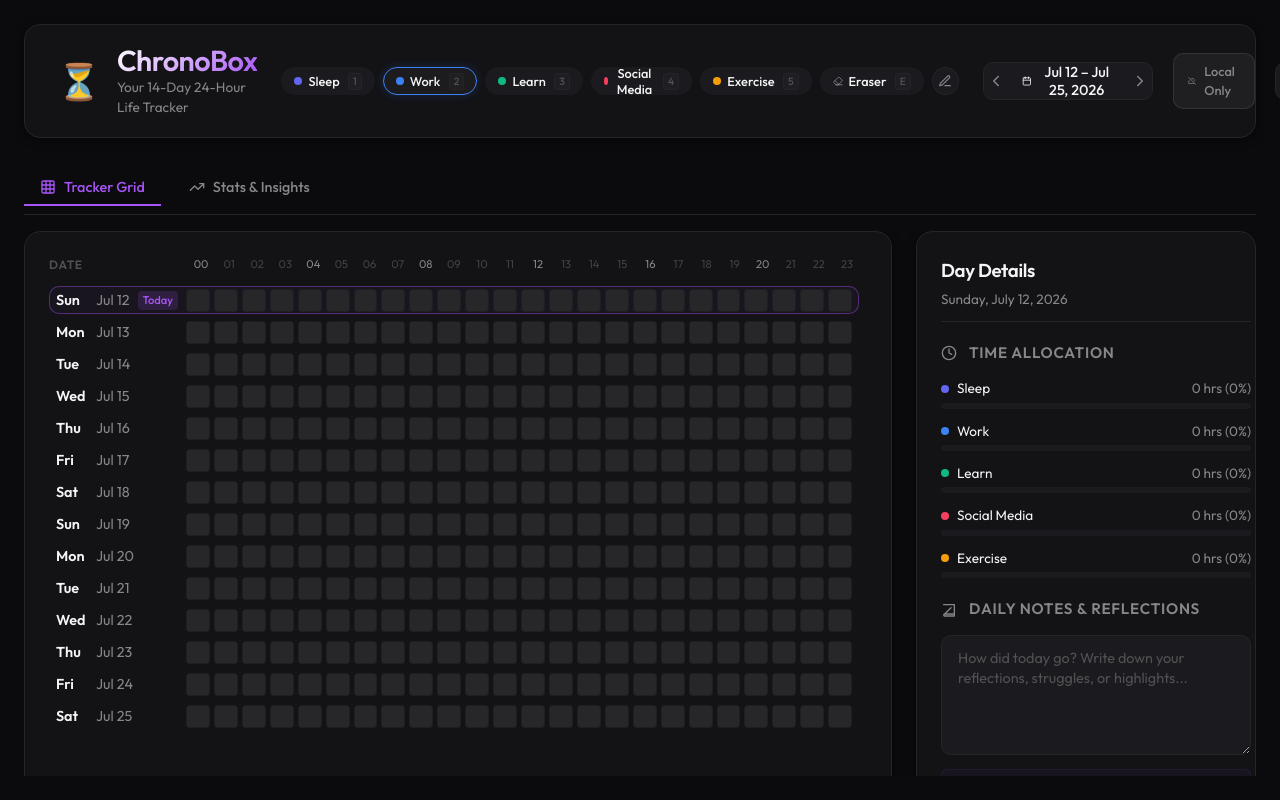
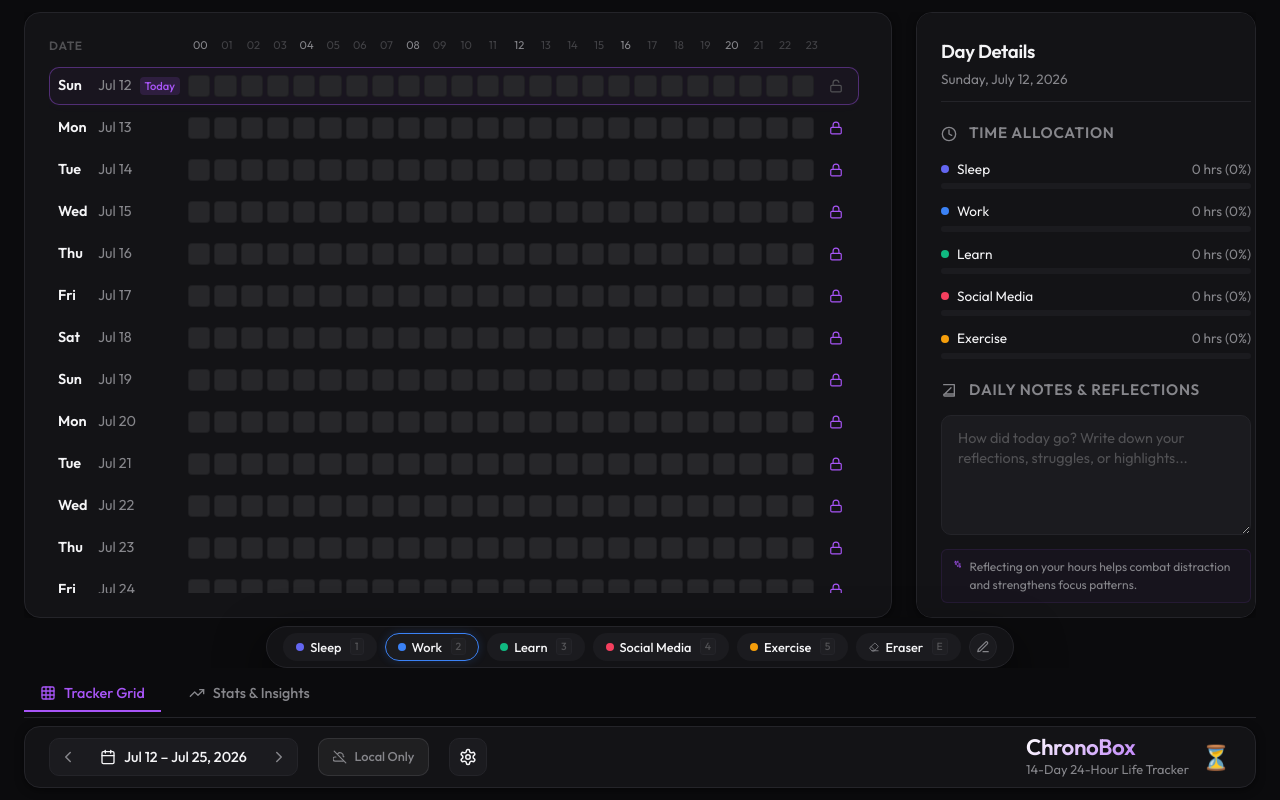
Before and after one commit to codeclose17/trackerLive, an Angular app: page / in a window 1280 px wide. Built offline with nearby package versions, Linux system fonts and the light colour scheme.

Commit message:
Implement touch safety, db debouncing, and compact bottom layout

```diff
--- a/src/app/app.component.html
+++ b/src/app/app.component.html
@@ -1,20 +1,43 @@
 <div class="container dashboard-layout">
-  <!-- 1. HEADER COMPONENT WITH PALETTE -->
-  <app-header
-    [dateRangeText]="getDateRangeText()"
-    [syncState]="syncState"
-    [isSyncEnabled]="settings.syncEnabled"
+  <!-- 1. MAIN DASHBOARD CONTENT AREA (AT THE VERY TOP) -->
+  <div class="dashboard-content">
+    <!-- VIEW A: TRACKER GRID TAB -->
+    <div *ngIf="activeTab === 'grid'" class="grid-tab-container">
+      <div class="grid-wrapper">
+        <app-tracker-grid
+          [dates]="dates"
+          [records]="records"
+          [categories]="settings.categories"
+          [activeCategoryId]="activeCategoryId"
+          [selectedDate]="selectedDate"
+          (paintCell)="handlePaintCell($event)"
+          (selectDate)="selectedDate = $event"
+          (updateNotes)="handleUpdateNotes($event)"
+        ></app-tracker-grid>
+      </div>
+
+      <!-- FLOATING PALETTE BAR -->
+      <div class="bottom-palette-bar">
+        <app-category-picker
+          [layout]="'inline'"
           [categories]="settings.categories"
           [activeCategoryId]="activeCategoryId"
           (selectCategory)="activeCategoryId = $event"
           (addCategory)="handleAddCategory($event)"
           (updateCategory)="handleUpdateCategory($event)"
           (deleteCategory)="handleDeleteCategory($event)"
-    (prevPeriod)="handlePrevPeriod()"
-    (nextPeriod)="handleNextPeriod()"
-    (resetPeriod)="handleResetPeriod()"
-    (openSettings)="isSettingsOpen = true"
-  ></app-header>
+        ></app-category-picker>
+      </div>
+    </div>
+
+    <!-- VIEW B: STATS DASHBOARD TAB -->
+    <app-stats-dashboard
+      *ngIf="activeTab === 'stats'"
+      [dates]="dates"
+      [records]="records"
+      [categories]="settings.categories"
+    ></app-stats-dashboard>
+  </div>
 
   <!-- 2. TAB SELECTOR BAR -->
   <div class="tab-container">
@@ -30,29 +53,16 @@
     </button>
   </div>
 
-  <!-- 3. MAIN DASHBOARD CONTENT AREA -->
-  <div class="dashboard-content">
-    <!-- VIEW A: TRACKER GRID & RIGHT COLUMN DETAILS -->
-    <app-tracker-grid
-      *ngIf="activeTab === 'grid'"
-      [dates]="dates"
-      [records]="records"
-      [categories]="settings.categories"
-      [activeCategoryId]="activeCategoryId"
-      [selectedDate]="selectedDate"
-      (paintCell)="handlePaintCell($event)"
-      (selectDate)="selectedDate = $event"
-      (updateNotes)="handleUpdateNotes($event)"
-    ></app-tracker-grid>
-
-    <!-- VIEW B: STATS DASHBOARD -->
-    <app-stats-dashboard
-      *ngIf="activeTab === 'stats'"
-      [dates]="dates"
-      [records]="records"
-      [categories]="settings.categories"
-    ></app-stats-dashboard>
-  </div>
+  <!-- 3. COMPACT CONTROLS HEADER (NOW AT THE BOTTOM) -->
+  <app-header
+    [dateRangeText]="getDateRangeText()"
+    [syncState]="syncState"
+    [isSyncEnabled]="settings.syncEnabled"
+    (prevPeriod)="handlePrevPeriod()"
+    (nextPeriod)="handleNextPeriod()"
+    (resetPeriod)="handleResetPeriod()"
+    (openSettings)="isSettingsOpen = true"
+  ></app-header>
 
   <!-- 4. DATABASE SETTINGS MODAL -->
   <app-settings-modal
--- a/src/app/app.component.ts
+++ b/src/app/app.component.ts
@@ -75,6 +75,7 @@ export class AppComponent implements OnInit, OnDestroy {
   syncState: SyncState = { status: 'idle' };
 
   private unsubscribeRealtime: () => void = () => {};
+  private syncTimers: Record<string, any> = {};
 
   constructor(private dbService: DbService) {}
 
@@ -199,6 +200,46 @@ export class AppComponent implements OnInit, OnDestroy {
     }
   }
 
+  // Debounced database sync queue
+  private queueSupabaseSync(date: string): void {
+    const { supabaseUrl, supabaseAnonKey, syncEnabled } = this.settings;
+    if (!syncEnabled || !supabaseUrl || !supabaseAnonKey) return;
+
+    this.syncState = { status: 'syncing' };
+
+    if (this.syncTimers[date]) {
+      clearTimeout(this.syncTimers[date]);
+    }
+
+    this.syncTimers[date] = setTimeout(() => {
+      this.syncRecordToSupabase(date);
+      delete this.syncTimers[date];
+    }, 750); // 750ms debounce window (ensures drag/typing is finished)
+  }
+
+  private syncRecordToSupabase(date: string): void {
+    const record = this.records[date];
+    if (!record) return;
+
+    const { supabaseUrl, supabaseAnonKey, syncEnabled } = this.settings;
+    if (!syncEnabled || !supabaseUrl || !supabaseAnonKey) return;
+
+    this.dbService.upsertRecord(supabaseUrl, supabaseAnonKey, record)
+      .then(() => {
+        this.syncState = {
+          status: 'success',
+          lastSyncedAt: new Date().toLocaleTimeString()
+        };
+      })
+      .catch((err) => {
+        console.error(`Failed to sync record for date ${date}:`, err);
+        this.syncState = {
+          status: 'error',
+          errorMessage: 'Failed to sync modifications.'
+        };
+      });
+  }
+
   // Paint a cell
   handlePaintCell(event: { date: string; hourIndex: number; categoryId: string }): void {
     const { date, hourIndex, categoryId } = event;
@@ -224,24 +265,8 @@ export class AppComponent implements OnInit, OnDestroy {
     };
     this.dbService.saveLocalRecords(this.records);
 
-    // Sync in background if configured
-    const { supabaseUrl, supabaseAnonKey, syncEnabled } = this.settings;
-    if (syncEnabled && supabaseUrl && supabaseAnonKey) {
-      this.dbService.upsertRecord(supabaseUrl, supabaseAnonKey, updatedRecord)
-        .then(() => {
-          this.syncState = {
-            status: 'success',
-            lastSyncedAt: new Date().toLocaleTimeString()
-          };
-        })
-        .catch((err) => {
-          console.error('Failed to sync changes:', err);
-          this.syncState = {
-            status: 'error',
-            errorMessage: 'Failed to sync modifications.'
-          };
-        });
-    }
+    // Debounce background sync to avoid concurrent write race conditions
+    this.queueSupabaseSync(date);
   }
 
   // Update Notes
@@ -266,24 +291,8 @@ export class AppComponent implements OnInit, OnDestroy {
     };
     this.dbService.saveLocalRecords(this.records);
 
-    // Sync in background if configured
-    const { supabaseUrl, supabaseAnonKey, syncEnabled } = this.settings;
-    if (syncEnabled && supabaseUrl && supabaseAnonKey) {
-      this.dbService.upsertRecord(supabaseUrl, supabaseAnonKey, updatedRecord)
-        .then(() => {
-          this.syncState = {
-            status: 'success',
-            lastSyncedAt: new Date().toLocaleTimeString()
-          };
-        })
-        .catch((err) => {
-          console.error('Failed to sync notes:', err);
-          this.syncState = {
-            status: 'error',
-            errorMessage: 'Failed to sync reflections.'
-          };
-        });
-    }
+    // Debounce background sync to avoid keystroke race conditions
+    this.queueSupabaseSync(date);
   }
 
   // Save Settings Modal
--- a/src/app/components/header/header.component.ts
+++ b/src/app/components/header/header.component.ts
@@ -1,37 +1,14 @@
 import { Component, Input, Output, EventEmitter } from '@angular/core';
 import { CommonModule } from '@angular/common';
-import { Category, SyncState } from '../../types';
-import { CategoryPickerComponent } from '../category-picker/category-picker.component';
+import { SyncState } from '../../types';
 
 @Component({
   selector: 'app-header',
   standalone: true,
-  imports: [CommonModule, CategoryPickerComponent],
+  imports: [CommonModule],
   template: `
     <header class="header-container">
-      <!-- 1. LOGO -->
-      <div class="header-logo">
-        <div class="logo-icon">⏳</div>
-        <div>
-          <h1>ChronoBox</h1>
-          <p class="subtitle">Your 14-Day 24-Hour Life Tracker</p>
-        </div>
-      </div>
-
-      <!-- 2. DYNAMIC COLOR PALETTE IN THE MIDDLE -->
-      <div class="header-palette">
-        <app-category-picker
-          [layout]="'inline'"
-          [categories]="categories"
-          [activeCategoryId]="activeCategoryId"
-          (selectCategory)="selectCategory.emit($event)"
-          (addCategory)="addCategory.emit($event)"
-          (updateCategory)="updateCategory.emit($event)"
-          (deleteCategory)="deleteCategory.emit($event)"
-        ></app-category-picker>
-      </div>
-
-      <!-- 3. ACTIONS & NAVIGATION -->
+      <!-- 1. ACTIONS & NAVIGATION (LEFT) -->
       <div class="header-controls">
         <div class="period-navigator">
           <button class="btn btn-secondary btn-icon" (click)="prevPeriod.emit()" title="Previous 14 Days">
@@ -81,6 +58,15 @@ import { CategoryPickerComponent } from '../category-picker/category-picker.comp
           <svg xmlns="http://www.w3.org/2000/svg" width="18" height="18" viewBox="0 0 24 24" fill="none" stroke="currentColor" stroke-width="2" stroke-linecap="round" stroke-linejoin="round"><path d="M12.22 2h-.44a2 2 0 0 0-2 2v.18a2 2 0 0 1-1 1.73l-.43.25a2 2 0 0 1-2 0l-.15-.08a2 2 0 0 0-2.73.73l-.22.38a2 2 0 0 0 .73 2.73l.15.1a2 2 0 0 1 1 1.72v.51a2 2 0 0 1-1 1.74l-.15.09a2 2 0 0 0-.73 2.73l.22.38a2 2 0 0 0 2.73.73l.15-.08a2 2 0 0 1 2 0l.43.25a2 2 0 0 1 1 1.73V20a2 2 0 0 0 2 2h.44a2 2 0 0 0 2-2v-.18a2 2 0 0 1 1-1.73l.43-.25a2 2 0 0 1 2 0l.15.08a2 2 0 0 0 2.73-.73l.22-.39a2 2 0 0 0-.73-2.73l-.15-.08a2 2 0 0 1-1-1.74v-.5a2 2 0 0 1 1-1.74l.15-.1a2 2 0 0 0 .73-2.73l-.22-.38a2 2 0 0 0-2.73-.73l-.15.08a2 2 0 0 1-2 0l-.43-.25a2 2 0 0 1-1-1.73V4a2 2 0 0 0-2-2z"/><circle cx="12" cy="12" r="3"/></svg>
         </button>
       </div>
+
+      <!-- 2. LOGO (RIGHT) -->
+      <div class="header-logo">
+        <div>
+          <h1>ChronoBox</h1>
+          <p class="subtitle">14-Day 24-Hour Life Tracker</p>
+        </div>
+        <div class="logo-icon">⏳</div>
+      </div>
     </header>
   `
 })
@@ -89,16 +75,8 @@ export class HeaderComponent {
   @Input() syncState: SyncState = { status: 'idle' };
   @Input() isSyncEnabled = false;
 
-  @Input() categories: Category[] = [];
-  @Input() activeCategoryId = '';
-
   @Output() prevPeriod = new EventEmitter<void>();
   @Output() nextPeriod = new EventEmitter<void>();
   @Output() resetPeriod = new EventEmitter<void>();
   @Output() openSettings = new EventEmitter<void>();
-
-  @Output() selectCategory = new EventEmitter<string>();
-  @Output() addCategory = new EventEmitter<Category>();
-  @Output() updateCategory = new EventEmitter<Category>();
-  @Output() deleteCategory = new EventEmitter<string>();
 }
--- a/src/app/components/tracker-grid/tracker-grid.component.ts
+++ b/src/app/components/tracker-grid/tracker-grid.component.ts
@@ -24,6 +24,8 @@ import { Category, DayRecord } from '../../types';
               {{ i.toString().padStart(2, '0') }}
             </div>
           </div>
+          <!-- Right Spacer for Lock Button -->
+          <div style="width: 36px; flex-shrink: 0;"></div>
         </div>
 
         <div class="grid-rows-container">
@@ -60,6 +62,19 @@ import { Category, DayRecord } from '../../types';
                 [title]="getHourRangeText(hIdx) + ': ' + getCellName(catId) + ' (Shift + Drag or Double click to clear)'"
               ></div>
             </div>
+
+            <!-- Lock / Unlock Button -->
+            <button
+              class="row-lock-btn"
+              [class.locked]="isRowLocked(dateStr)"
+              (click)="toggleRowLock(dateStr, $event)"
+              [title]="isRowLocked(dateStr) ? 'Unlock row for editing' : 'Lock row to prevent changes'"
+            >
+              <!-- Locked Icon SVG -->
+              <svg *ngIf="isRowLocked(dateStr)" xmlns="http://www.w3.org/2000/svg" width="14" height="14" viewBox="0 0 24 24" fill="none" stroke="currentColor" stroke-width="2" stroke-linecap="round" stroke-linejoin="round"><rect width="18" height="11" x="3" y="11" rx="2" ry="2"/><path d="M7 11V7a5 5 0 0 1 10 0v4"/></svg>
+              <!-- Unlocked Icon SVG -->
+              <svg *ngIf="!isRowLocked(dateStr)" xmlns="http://www.w3.org/2000/svg" width="14" height="14" viewBox="0 0 24 24" fill="none" stroke="currentColor" stroke-width="2" stroke-linecap="round" stroke-linejoin="round"><rect width="18" height="11" x="3" y="11" rx="2" ry="2"/><path d="M7 10V7a5 5 0 0 1 9.9-1"/></svg>
+            </button>
           </div>
         </div>
       </div>
@@ -122,7 +137,7 @@ import { Category, DayRecord } from '../../types';
           <div class="notes-tip">
             <!-- Sparkles SVG -->
             <svg xmlns="http://www.w3.org/2000/svg" width="12" height="12" viewBox="0 0 24 24" fill="none" stroke="currentColor" stroke-width="2" stroke-linecap="round" stroke-linejoin="round" style="color: var(--accent-color);"><path d="m12 3-1.912 5.813a2 2 0 0 1-1.275 1.275L3 12l5.813 1.912a2 2 0 0 1 1.275 1.275L12 21l1.912-5.813a2 2 0 0 1 1.275-1.275L21 12l-5.813-1.912a2 2 0 0 1-1.275-1.275Z"/><path d="m5 3 1 2.5L8.5 6 6 7 5 9.5 4 7 1.5 6 4 5.5Z"/><path d="m19 17 1 2.5 2.5.5-2.5 1-1 2.5-1-2.5-2.5-1 2.5-1Z"/></svg>
-            <span>Reflecting on your hours helps combat ADHD distraction patterns.</span>
+            <span>Reflecting on your hours helps combat distraction and strengthens focus patterns.</span>
           </div>
         </div>
       </div>
@@ -141,6 +156,7 @@ export class TrackerGridComponent {
   @Output() updateNotes = new EventEmitter<{ date: string; notes: string }>();
 
   hoursArray = Array(24).fill(0);
+  lockedDates: Record<string, boolean> = {};
   private isMouseDown = false;
 
   @HostListener('window:mouseup')
@@ -197,7 +213,21 @@ export class TrackerGridComponent {
     return cat ? cat.name : 'Idle / Uncategorized';
   }
 
+  isRowLocked(dateStr: string): boolean {
+    if (this.lockedDates[dateStr] !== undefined) {
+      return this.lockedDates[dateStr];
+    }
+    // Default today to UNLOCKED, past/future dates to LOCKED
+    return !this.isToday(dateStr);
+  }
+
+  toggleRowLock(dateStr: string, event: Event): void {
+    event.stopPropagation(); // Prevent row selection trigger
+    this.lockedDates[dateStr] = !this.isRowLocked(dateStr);
+  }
+
   handleCellMouseDown(dateStr: string, hourIndex: number, event: MouseEvent): void {
+    if (this.isRowLocked(dateStr)) return;
     this.isMouseDown = true;
     this.selectDate.emit(dateStr);
     const paintColor = event.shiftKey ? 'idle' : this.activeCategoryId;
@@ -205,6 +235,7 @@ export class TrackerGridComponent {
   }
 
   handleCellMouseEnter(dateStr: string, hourIndex: number, event: MouseEvent): void {
+    if (this.isRowLocked(dateStr)) return;
     if (this.isMouseDown) {
       const paintColor = event.shiftKey ? 'idle' : this.activeCategoryId;
       this.paintCell.emit({ date: dateStr, hourIndex, categoryId: paintColor });
@@ -212,6 +243,7 @@ export class TrackerGridComponent {
   }
 
   handleCellDoubleClick(dateStr: string, hourIndex: number): void {
+    if (this.isRowLocked(dateStr)) return;
     this.paintCell.emit({ date: dateStr, hourIndex, categoryId: 'idle' });
   }
 
--- a/src/styles.css
+++ b/src/styles.css
@@ -285,23 +285,23 @@ a:hover {
   background: var(--bg-secondary);
   border: 1px solid var(--border-color);
   border-radius: var(--border-radius-lg);
-  padding: 1.25rem 2rem;
-  margin-bottom: 2rem;
+  padding: 0.5rem 1.5rem;
+  margin-top: 0.5rem;
   box-shadow: var(--shadow-sm);
 }
 
 .header-logo {
   display: flex;
   align-items: center;
-  gap: 1rem;
+  gap: 0.75rem;
 }
 
 .logo-icon {
-  font-size: 2.2rem;
+  font-size: 1.5rem;
 }
 
 .header-logo h1 {
-  font-size: 1.8rem;
+  font-size: 1.4rem;
   line-height: 1.1;
   background: linear-gradient(135deg, #fff 0%, var(--accent-color) 100%);
   -webkit-background-clip: text;
@@ -309,7 +309,7 @@ a:hover {
 }
 
 .subtitle {
-  font-size: 0.85rem;
+  font-size: 0.8rem;
   color: var(--text-secondary);
 }
 
@@ -439,7 +439,7 @@ a:hover {
   display: flex;
   flex-direction: column;
   height: 100dvh;
-  padding: 1.5rem;
+  padding: 0.75rem 1.5rem;
   overflow: hidden;
 }
 
@@ -656,7 +656,7 @@ a:hover {
 
 .tracker-grid-card {
   overflow-x: auto;
-  overflow-y: auto;
+  overflow-y: hidden;
   scrollbar-gutter: stable;
   height: 100%;
   display: flex;
@@ -698,18 +698,18 @@ a:hover {
   flex-direction: column;
   gap: 4px;
   min-width: 780px;
-  overflow-y: auto;
+  overflow-y: hidden;
 }
 
 .grid-row-wrapper {
   display: flex;
   align-items: center;
-  padding: 3px 6px;
+  padding: 4px 8px;
   border-radius: var(--border-radius-md);
   border: 1px solid transparent;
   cursor: pointer;
   transition: all var(--transition-fast);
-  height: 28px;
+  height: 38px;
 }
 
 .grid-row-wrapper:hover {
@@ -1320,9 +1320,9 @@ input:checked + .slider:before {
 .tab-container {
   display: flex;
   gap: 0.75rem;
-  margin-bottom: 1rem;
+  margin-top: 0.5rem;
   border-bottom: 1px solid var(--border-color);
-  padding-bottom: 0.5rem;
+  padding-bottom: 0.35rem;
 }
 
 .tab-btn {
@@ -1378,12 +1378,35 @@ input:checked + .slider:before {
   }
 }
 
-/* Header Palette Layout styles */
-.header-palette {
+/* Layout structures for Grid view with bottom palette */
+.grid-tab-container {
+  display: flex;
+  flex-direction: column;
+  height: 100%;
+  overflow: hidden;
+  gap: 0.5rem;
+}
+
+.grid-wrapper {
   flex: 1;
+  overflow: hidden;
+  height: 100%;
+}
+
+.bottom-palette-bar {
   display: flex;
   justify-content: center;
-  margin: 0 1.5rem;
+  align-items: center;
+  padding: 0.375rem 1rem;
+  background: var(--bg-secondary);
+  border: 1px solid var(--border-color);
+  border-radius: 30px;
+  box-shadow: var(--shadow-lg);
+  margin: 0 auto;
+  width: fit-content;
+  max-width: 100%;
+  flex-shrink: 0;
+  z-index: 100;
 }
 
 .palette-inline-container {
@@ -1460,7 +1483,7 @@ input:checked + .slider:before {
 
 .palette-popover {
   position: absolute;
-  top: calc(100% + 12px);
+  bottom: calc(100% + 12px); /* Open upwards! */
   left: 50%;
   transform: translateX(-50%);
   z-index: 200;
@@ -1494,9 +1517,34 @@ input:checked + .slider:before {
   border-radius: 50%;
 }
 
-@media (max-width: 900px) {
-  .header-palette {
-    margin: 0.5rem 0;
-    justify-content: flex-start;
-  }
-}
+/* Row Lock Toggle Button styles */
+.row-lock-btn {
+  display: inline-flex;
+  align-items: center;
+  justify-content: center;
+  width: 28px;
+  height: 28px;
+  border-radius: 50%;
+  background: transparent;
+  border: 1px solid transparent;
+  color: var(--text-tertiary);
+  cursor: pointer;
+  transition: all var(--transition-fast);
+  flex-shrink: 0;
+  margin-left: 8px;
+}
+
+.row-lock-btn:hover {
+  color: var(--text-primary);
+  background: var(--bg-tertiary);
+  border-color: var(--border-color);
+}
+
+.row-lock-btn.locked {
+  color: var(--accent-color);
+}
+
+.row-lock-btn.locked:hover {
+  color: var(--accent-color);
+  background: rgba(168, 85, 247, 0.08);
+}
```
Also changed, not shown: src/app/components/stats-dashboard/stats-dashboard.component.ts (+5 -5 lines), src/app/services/db.service.ts (+7 -5 lines). Lines whose indentation alone changed are shown as unchanged.
